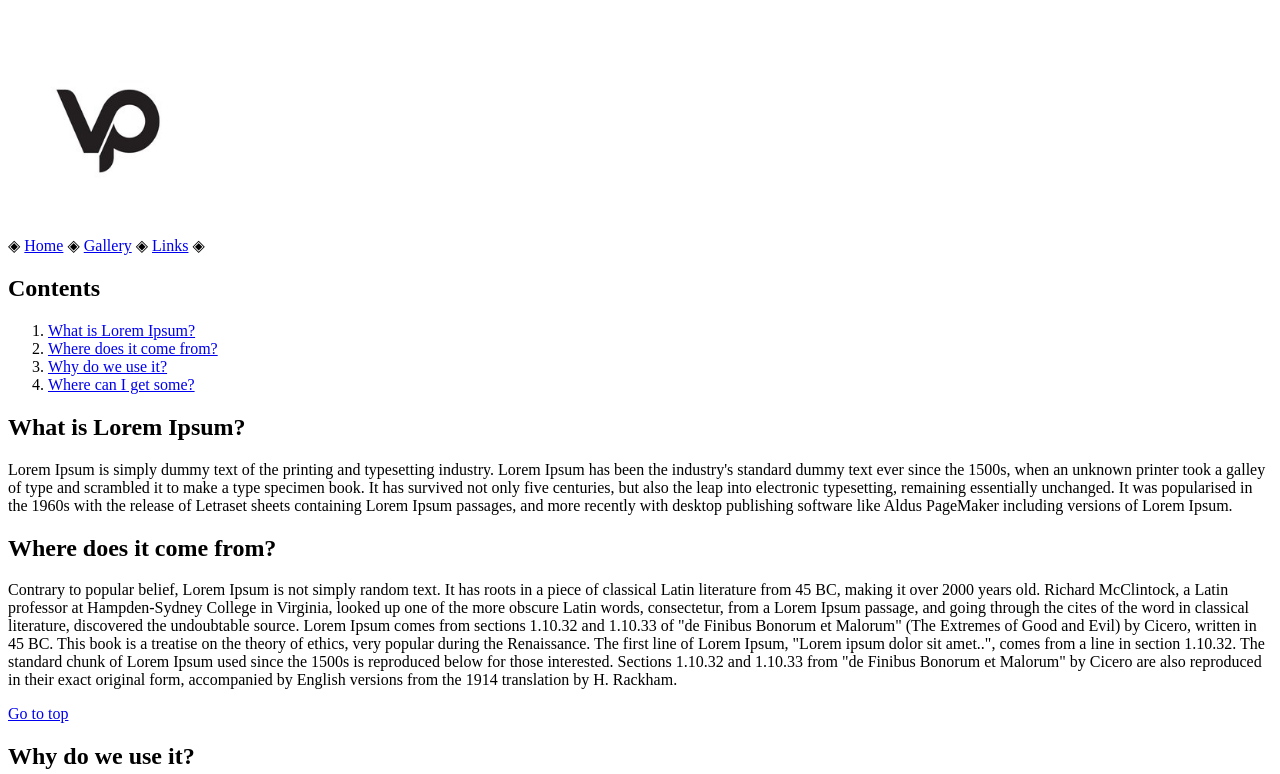
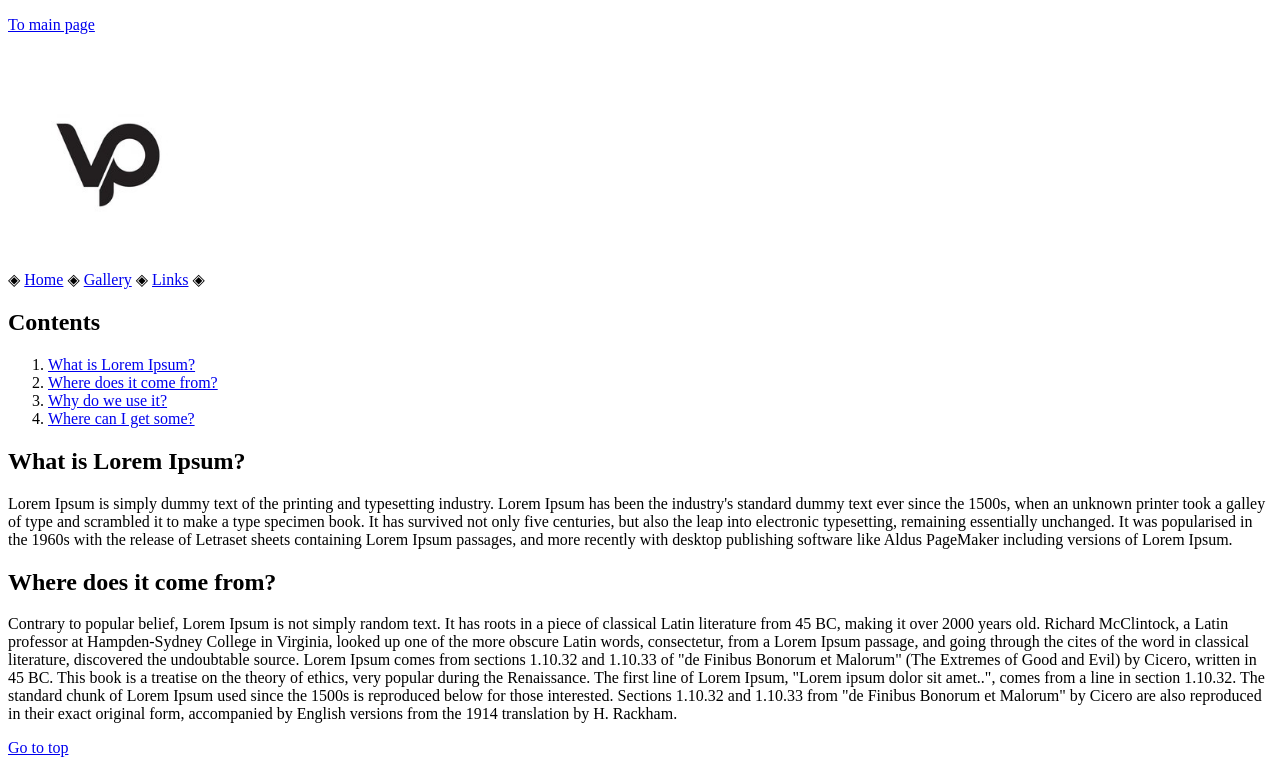
Before and after one commit to Sadalv/mybitbybit-Vladas, a plain HTML site: page bookmarks.html in a window 1280 px wide. Shown: the top 774 px of the page. Drawn offline with Linux system fonts and the light colour scheme.

Commit message:
Add files via upload

```diff
--- a/bookmarks.html
+++ b/bookmarks.html
@@ -9,6 +9,9 @@
 </head>
 <body>
 	<header>
+		<p>
+			<a href="..">To main page</a>
+		</p>
 		<p>
 			<img src="images/VP.jpg" width="200" height="200" alt="initials">
 		</p>
```
Also changed, not shown: gallery.html (+3 -0 lines), index.html (+3 -0 lines), links.html (+3 -0 lines).
